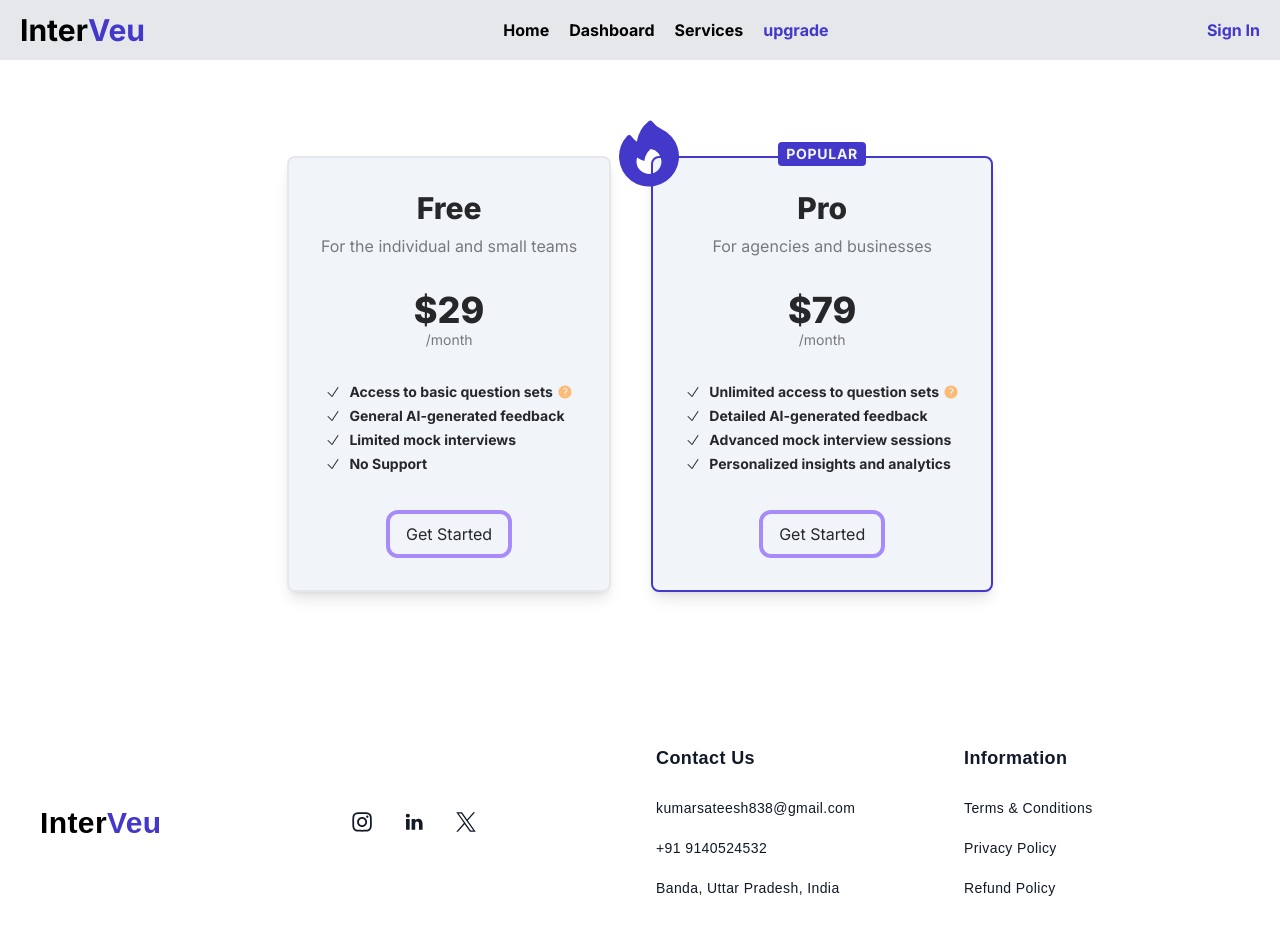
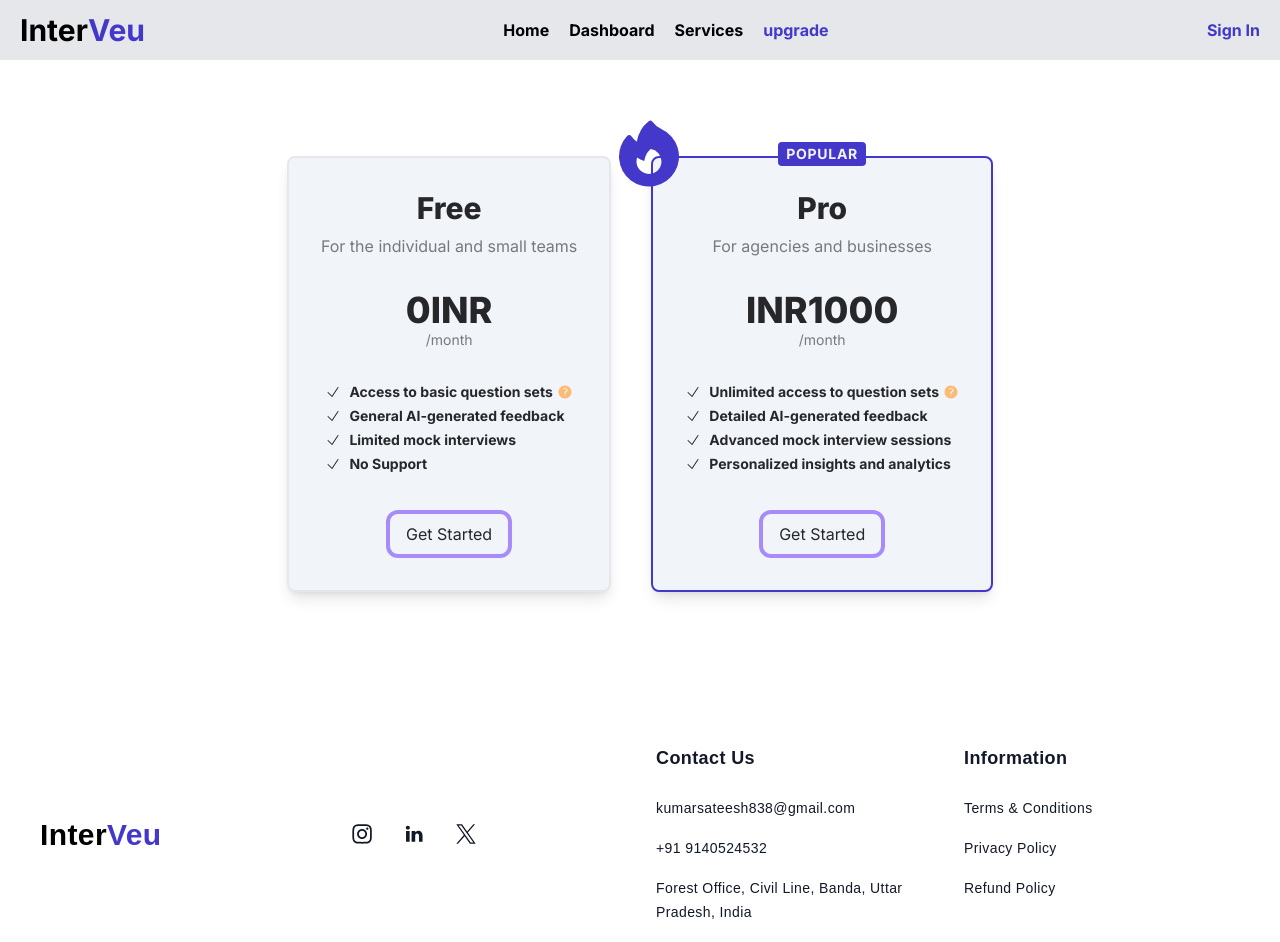
Before and after one commit to Sateesh2004/InterVue, a Next.js app in the folder frontend/: page /upgrade in a window 1280 px wide. Shown: the top 942 px of the page. Built offline with nearby package versions, Linux system fonts and the light colour scheme.

Commit message:
"Addredd updated"

```diff
--- a/frontend/src/app/(pages)/upgrade/page.jsx
+++ b/frontend/src/app/(pages)/upgrade/page.jsx
@@ -12,7 +12,7 @@ const Page = () => {
             <p className="opacity-60 text-center">For the individual and small teams
             </p>
             <div className="flex flex-col items-center my-8">
-                <p className="font-extrabold text-4xl">$29
+                <p className="font-extrabold text-4xl">0INR
                 </p>
                 <p className="text-sm opacity-60">/month
                 </p>
@@ -88,8 +88,7 @@ const Page = () => {
             </p>
             <div className="flex gap-4 justify-center">
                 <div className="flex flex-col items-center my-8">
-                    <p className="font-extrabold text-4xl">$79
-
+                    <p className="font-extrabold text-4xl">INR1000
                     </p>
                     <p className="text-sm opacity-60">/month
 
--- a/frontend/src/components/Footer.jsx
+++ b/frontend/src/components/Footer.jsx
@@ -58,7 +58,7 @@ const Footer = () => {
               <span  className="text-gray-900  text-sm">+91 9140524532</span>
             </li>
             <li>
-              <span  className="text-gray-900  text-sm">Banda, Uttar Pradesh, India</span>
+              <span  className="text-gray-900  text-sm">Forest Office, Civil Line, Banda, Uttar Pradesh, India</span>
             </li>
           </ul>
         </div>
```
